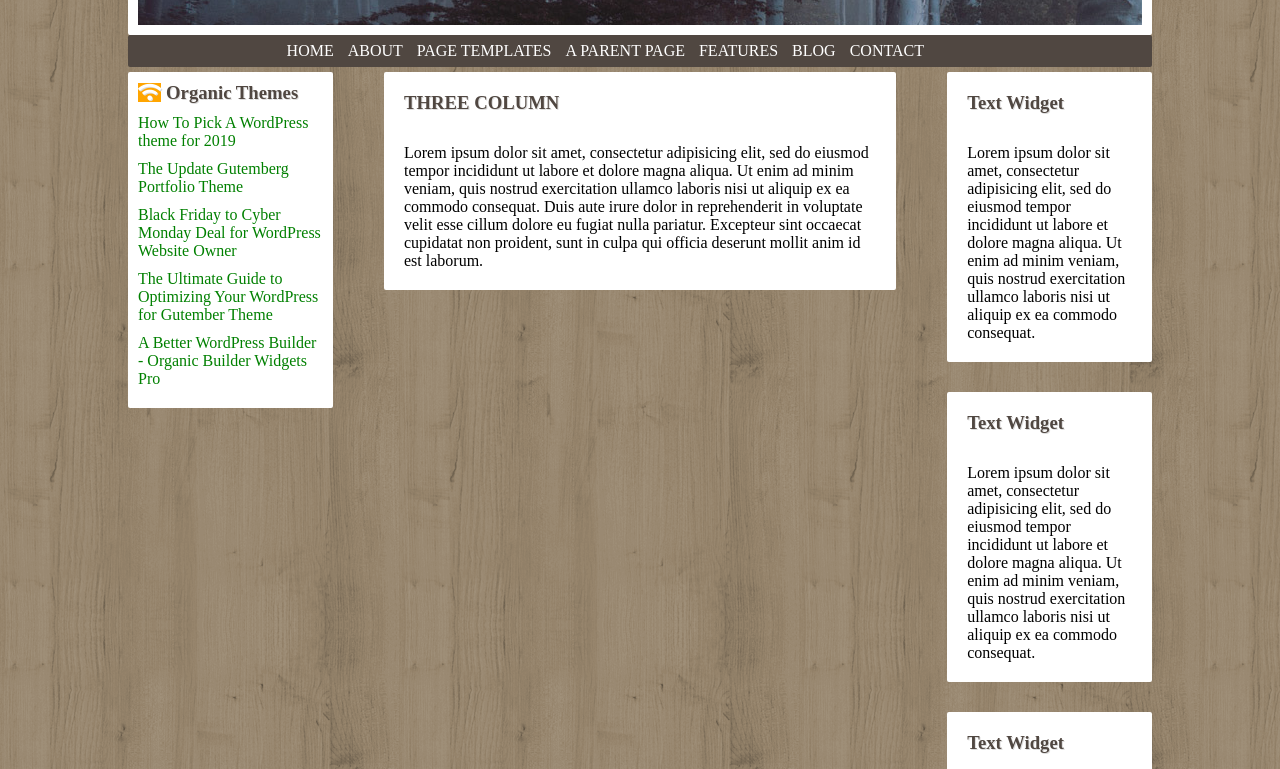
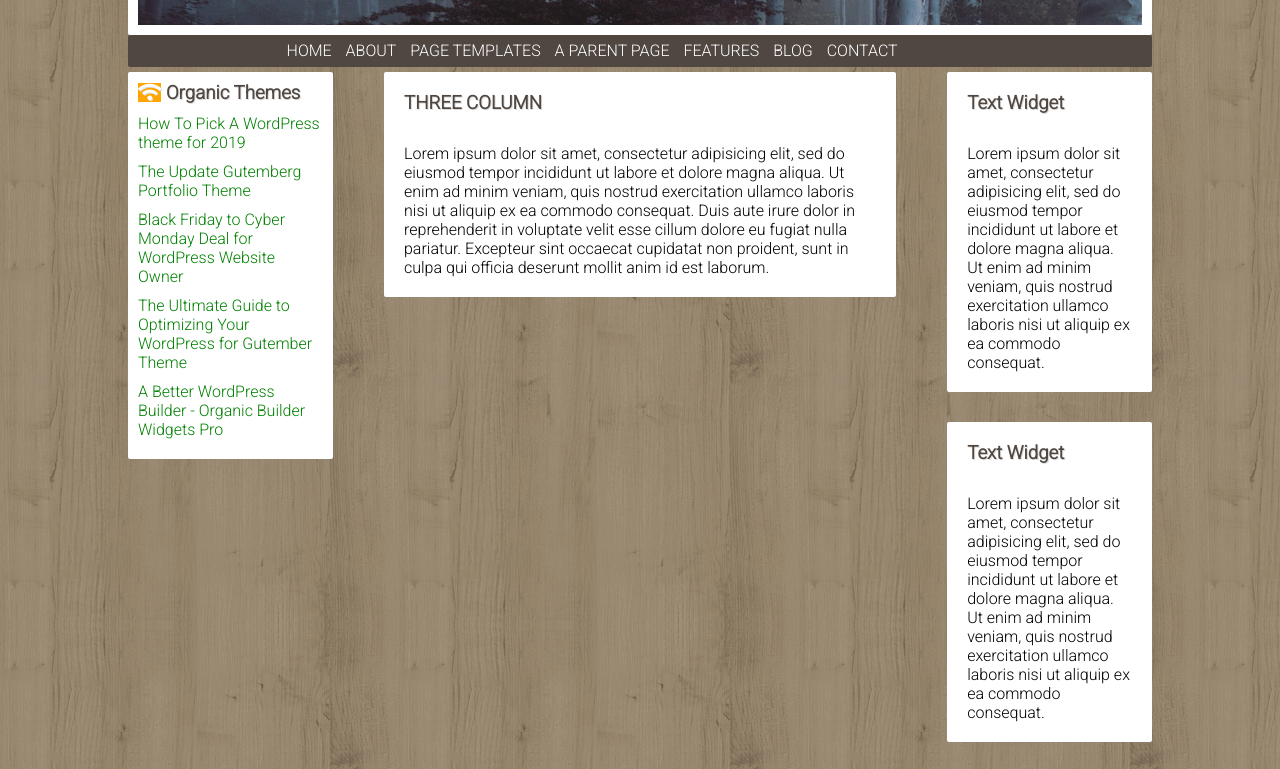
Before and after one commit to lindam-code/htmlcss-wp, a plain HTML site: page index.html in a window 1280 px wide. Shown: the part 175-944 px from the top of the page. Drawn offline with Linux system fonts and the light colour scheme.

Commit message:
Cambiato il font a Roboto.

```diff
--- a/css/style.css
+++ b/css/style.css
@@ -9,6 +9,7 @@
 /* Inizio sfondo e contenitore  */
 body {
   background-image: url("../img/sfondo.png");
+  font-family: 'Roboto', sans-serif;
 }
 
 .main-wrapper {
--- a/index.html
+++ b/index.html
@@ -3,6 +3,7 @@
   <head>
     <meta charset="utf-8">
     <title>Organic theme</title>
+    <link href="https://fonts.googleapis.com/css2?family=Roboto:wght@100;300&display=swap" rel="stylesheet">
     <link rel="stylesheet" href="https://cdnjs.cloudflare.com/ajax/libs/font-awesome/5.13.0/css/all.min.css">
     <link rel="stylesheet" href="css/style.css">
   <body>
```
